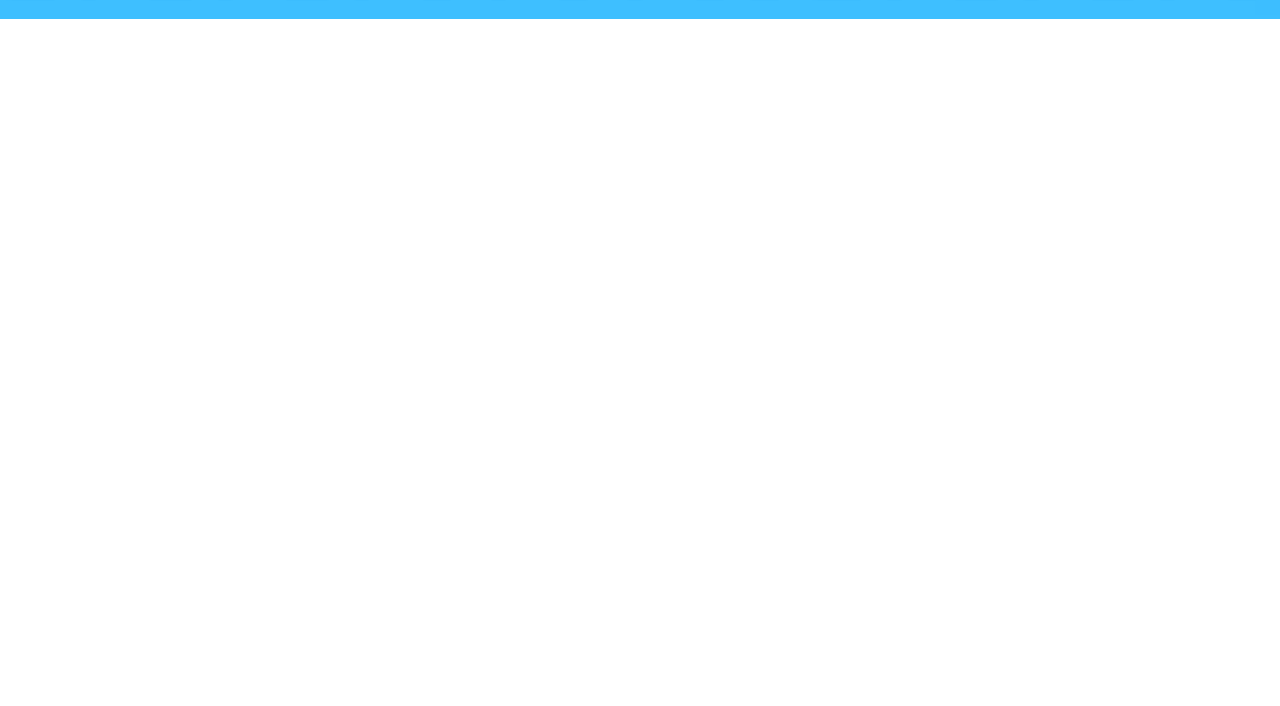
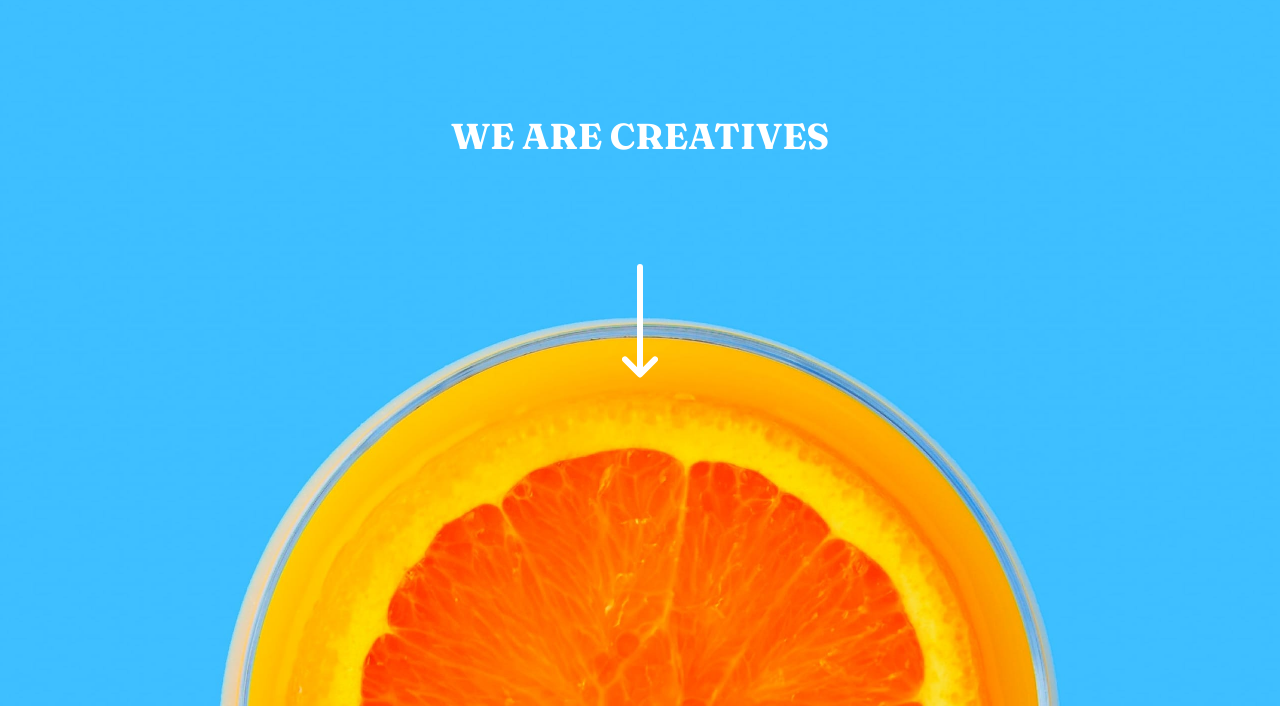
Before and after one commit to elisa-charrier/sunnyside-agency-landing-page, a plain HTML site: page index.html in a window 1280 px wide. Shown: the part 95-801 px from the top of the page. Drawn offline with Linux system fonts and the light colour scheme.

Commit message:
Add header

```diff
--- a/app/scss/_global.scss
+++ b/app/scss/_global.scss
@@ -16,6 +16,13 @@ body {
     color: $veryDarkGrayishBlue;
 }
 
+h1, h2, h3 {
+    color: $white;
+    font-family: $fancyFontFamily;
+}
+
+.wrapper {grid-area: header;}
+
 .grid-layout {
     display: grid;
     grid-template-columns: repeat(2, 1fr);
@@ -24,14 +31,6 @@ body {
     grid-template-areas:
         "header header"
         ;
-}
-
-.header {grid-area: header;}
-
-.header {
-    background-image: url("../app/img/mobile/image-header.jpg");
-    background-repeat: no-repeat;
-    background-size: cover;
 }
 
 .a {
--- a/app/scss/_header.scss
+++ b/app/scss/_header.scss
@@ -1,3 +1,12 @@
+/* The background is the same for both header and main */
+.wrapper {
+    background-position: bottom;
+    background-size: cover;
+    background-repeat: no-repeat;
+    background-image: url("../app/img/mobile/image-header.jpg");
+}
+
+/* Header */
 .header {
     display: flex;
     justify-content: space-between;
@@ -20,8 +29,9 @@
         border-top: toRem(1) solid transparent;
         border-left: toRem(24) solid transparent;
         border-bottom: toRem(24) solid $white;
+        opacity: 0;
 
-        opacity: 0;
+        // animation
     }
 
     &__dropdown-menu {
@@ -33,19 +43,45 @@
         justify-content: center;
         align-items: center;
         flex-direction: column;
+
         width: calc(100vw - #{toRem(25)}*2);
+        opacity: 0;
 
-        opacity: 0;
         background: $white;
+
+        //animation
     }
 
+    &__hamburger-icon:hover + &__triangle-icon,
     &__hamburger-icon:hover + &__triangle-icon + &__dropdown-menu {
         opacity: 1;
     }
+}
 
+.main {
+    display: flex;
+    flex-direction: column;
+    justify-content: center;
+    align-items: center;
+    flex-wrap: wrap;
+
+    &__title {
+        margin-top: toRem(73);
+        text-transform: uppercase;
+        text-align: center;
+    }
+
+    &__arrow {
+        margin-top: toRem(60);
+        margin-bottom: toRem(134);
+    }
 }
 
 @media only screen and (min-width: 768px) {
+    .wrapper {
+        background-image: url("../app/img/desktop/image-header.jpg");
+    }
+
     .header {
         &__hamburger-icon {
             position: absolute;
@@ -63,4 +99,14 @@
             background: initial;
         }
     }
+
+    .main {
+        &__title {
+            margin-top: toRem(95);
+        }
+        &__arrow {
+            margin-top: toRem(106);
+            margin-bottom: toRem(328);
+        }
+    }
 }
--- a/app/scss/style.scss
+++ b/app/scss/style.scss
@@ -3,4 +3,4 @@
 @import "functions";
 @import "variables";
 @import "global";
-@import "header";
+@import "header"; // for .wrapper, .header, .main
--- a/index.html
+++ b/index.html
@@ -10,6 +10,8 @@
     <title>Frontend Mentor | Sunnyside agency landing page</title>
 </head>
 <body class="grid-layout">
+    <div class="wrapper">
+
         <!-- Header -->
         <header class="header">
             <img src="./app/img/logo.svg" alt="Sunnyside" class="header__logo">
@@ -27,5 +29,12 @@
             </nav>
         </header>
 
+        <!-- Main -->
+        <main class="main">
+            <h1 class="main__title">We are creatives</h1>
+            <img src="./app/img/icon-arrow-down.svg" alt="Arrow down" class="main__arrow">
+        </main>
+    </div>
+    <!--  -->
 </body>
 </html>
```
Also changed, not shown: dist/style.css, 1 other file. Lines whose indentation alone changed are shown as unchanged.
